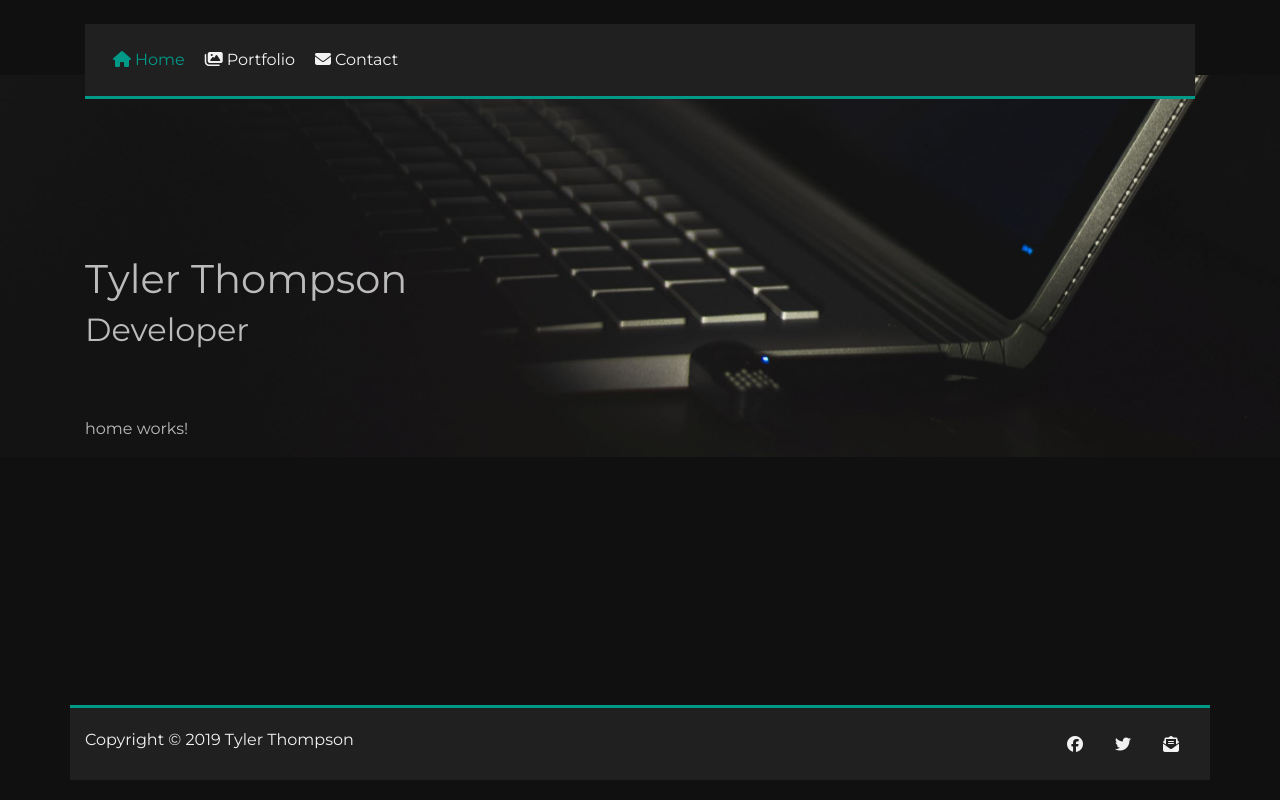
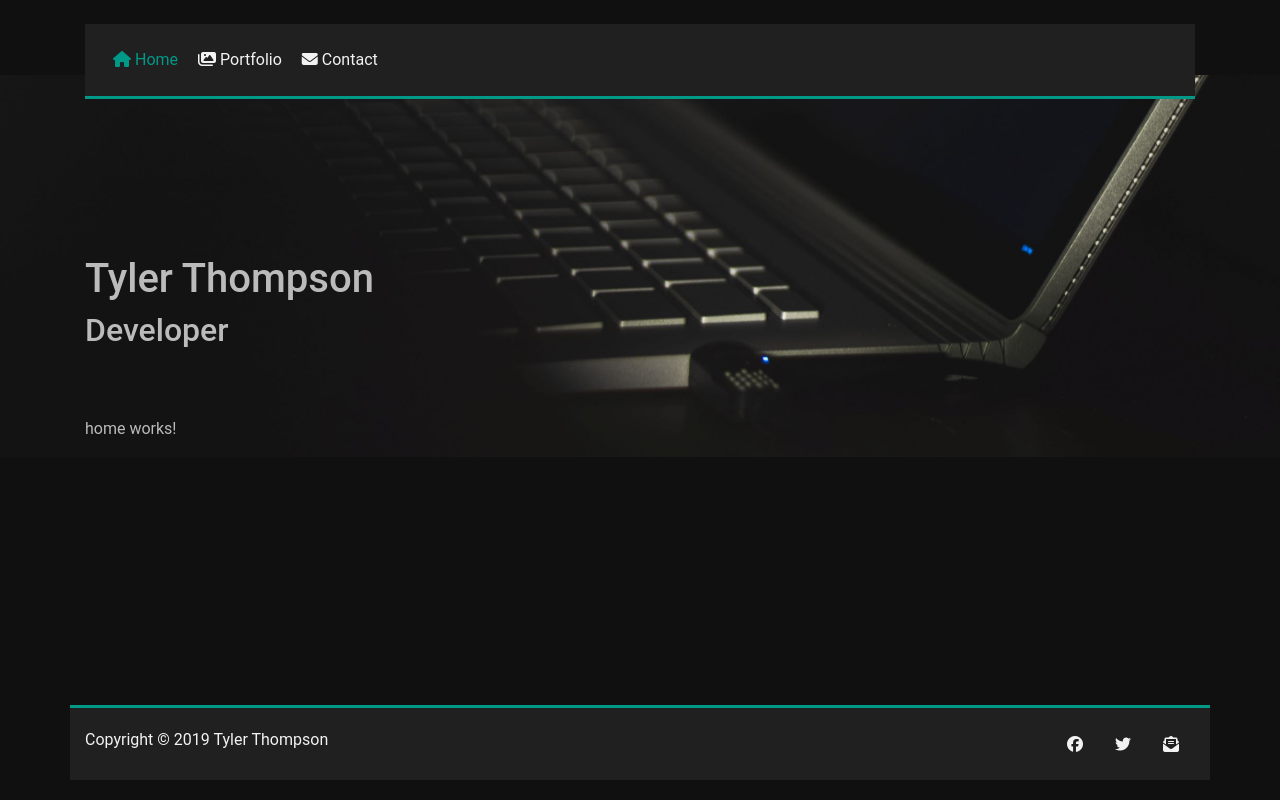
Before and after one commit to th0mps0nty/angularPortfolio, an Angular app: page /home in a window 1280 px wide. Built offline with nearby package versions, Linux system fonts and the light colour scheme.

Commit message:
added material ui and changes the settings and moved the settings to material.scss and imported into main styles.scss

```diff
--- a/package.json
+++ b/package.json
@@ -12,14 +12,17 @@
   "private": true,
   "dependencies": {
     "@angular/animations": "~8.2.5",
+    "@angular/cdk": "~8.2.0",
     "@angular/common": "~8.2.5",
     "@angular/compiler": "~8.2.5",
     "@angular/core": "~8.2.5",
     "@angular/forms": "~8.2.5",
+    "@angular/material": "^8.2.0",
     "@angular/platform-browser": "~8.2.5",
     "@angular/platform-browser-dynamic": "~8.2.5",
     "@angular/router": "~8.2.5",
     "bootstrap": "^4.3.1",
+    "hammerjs": "^2.0.8",
     "rxjs": "~6.4.0",
     "tslib": "^1.10.0",
     "zone.js": "~0.9.1"
--- a/src/app/app.module.ts
+++ b/src/app/app.module.ts
@@ -6,6 +6,7 @@ import { AppComponent } from './core/app.component';
 import { HomeComponent } from './components/home/home.component';
 import { PortfolioComponent } from './components/portfolio/portfolio.component';
 import { ContactComponent } from './components/contact/contact.component';
+import { BrowserAnimationsModule } from '@angular/platform-browser/animations';
 
 @NgModule({
   declarations: [
@@ -14,7 +15,7 @@ import { ContactComponent } from './components/contact/contact.component';
     PortfolioComponent,
     ContactComponent
   ],
-  imports: [BrowserModule, AppRoutingModule],
+  imports: [BrowserModule, AppRoutingModule, BrowserAnimationsModule],
   providers: [],
   bootstrap: [AppComponent]
 })
--- /dev/null
+++ b/src/app/styles/material.scss
@@ -0,0 +1,30 @@
+// Custom Theming for Angular Material
+// For more information: https://material.angular.io/guide/theming
+@import '~@angular/material/theming';
+// Plus imports for other components in your app.
+
+// Include the common styles for Angular Material. We include this here so that you only
+// have to load a single css file for Angular Material in your app.
+// Be sure that you only ever include this mixin once!
+@include mat-core();
+
+// Define the palettes for your theme using the Material Design palettes available in palette.scss
+// (imported above). For each palette, you can optionally specify a default, lighter, and darker
+// hue. Available color palettes: https://material.io/design/color/
+$my-portfolio-website-primary: mat-palette($mat-teal);
+$my-portfolio-website-accent: mat-palette($mat-blue);
+
+// The warn palette is optional (defaults to red).
+$my-portfolio-website-warn: mat-palette($mat-red);
+
+// Create the theme object (a Sass map containing all of the palettes).
+$my-portfolio-website-theme: mat-dark-theme(
+  $my-portfolio-website-primary,
+  $my-portfolio-website-accent,
+  $my-portfolio-website-warn
+);
+
+// Include theme styles for core and each component used in your app.
+// Alternatively, you can import and @include the theme mixins for each component
+// that you are using.
+@include angular-material-theme($my-portfolio-website-theme);
--- a/src/main.ts
+++ b/src/main.ts
@@ -1,3 +1,4 @@
+import 'hammerjs';
 import { enableProdMode } from '@angular/core';
 import { platformBrowserDynamic } from '@angular/platform-browser-dynamic';
 
--- a/src/styles.scss
+++ b/src/styles.scss
@@ -1,6 +1,17 @@
 /* You can add global styles to this file, and also import other style files */
+@import './src/app/styles/material.scss';
+
 @import './src/app/styles/_colors';
 
 @import '~bootstrap/scss/bootstrap';
 
 @import './app/styles/portfolio.scss';
+
+html,
+body {
+  height: 100%;
+}
+body {
+  margin: 0;
+  font-family: Roboto, 'Helvetica Neue', sans-serif;
+}
```
Also changed, not shown: 1 other file (tests, documents, lock files or other folders).
